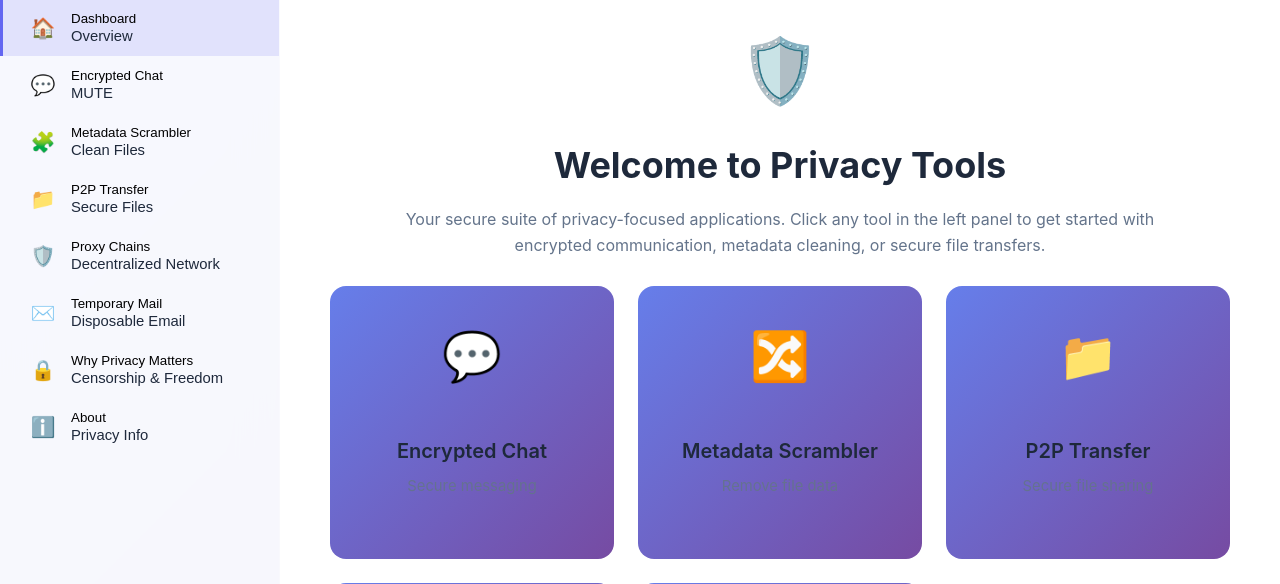
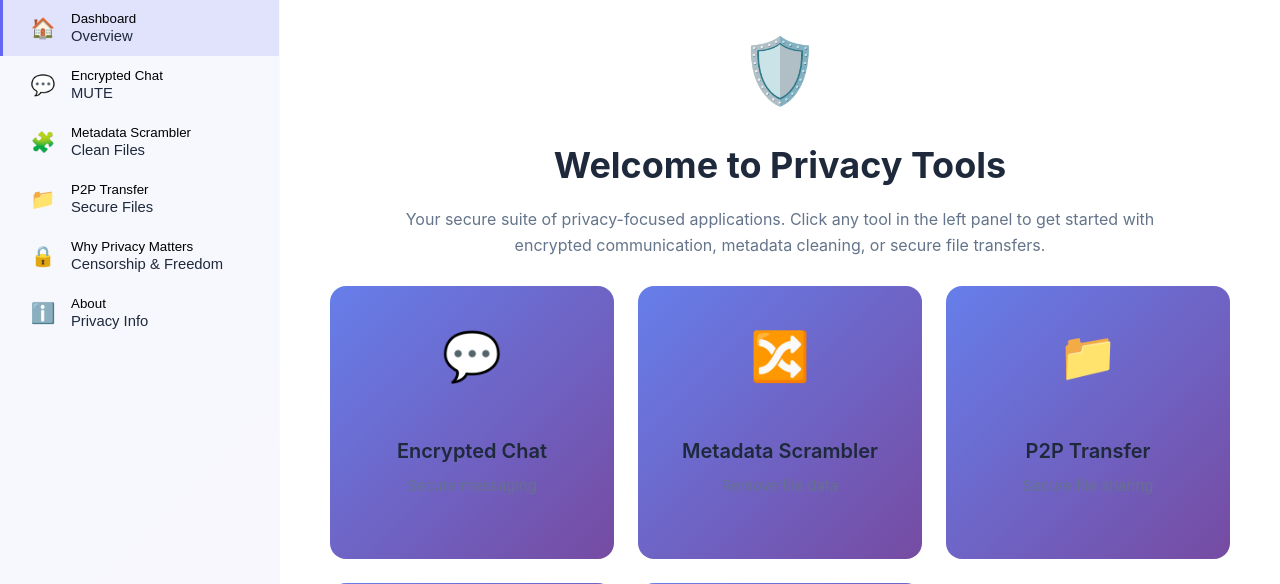
Before and after one commit to MariPepper/MUTE_v4, a PHP site: page / in a window 1280 px wide. Shown: the part 116-700 px from the top of the page. Run offline with PHP 8.4, Linux system fonts and the light colour scheme.

Commit message:
Update index.php

```diff
--- a/index.php
+++ b/index.php
@@ -68,26 +68,6 @@ header("Content-Security-Policy: default-src 'self'; script-src 'self' 'nonce-$n
                         <div class="nav-text">
                             P2P Transfer
                             <div class="nav-subtitle">Secure Files</div>
-                        </div>
-                    </div>
-                </button>
-
-                <button class="nav-item" data-tool="proxy">
-                    <div class="nav-content">
-                        <span class="nav-icon">🛡️</span>
-                        <div class="nav-text">
-                            Proxy Chains
-                            <div class="nav-subtitle">Decentralized Network</div>
-                        </div>
-                    </div>
-                </button>
-
-                <button class="nav-item" data-tool="tempmail">
-                    <div class="nav-content">
-                        <span class="nav-icon">✉️</span>
-                        <div class="nav-text">
-                            Temporary Mail
-                            <div class="nav-subtitle">Disposable Email</div>
                         </div>
                     </div>
                 </button>
```
